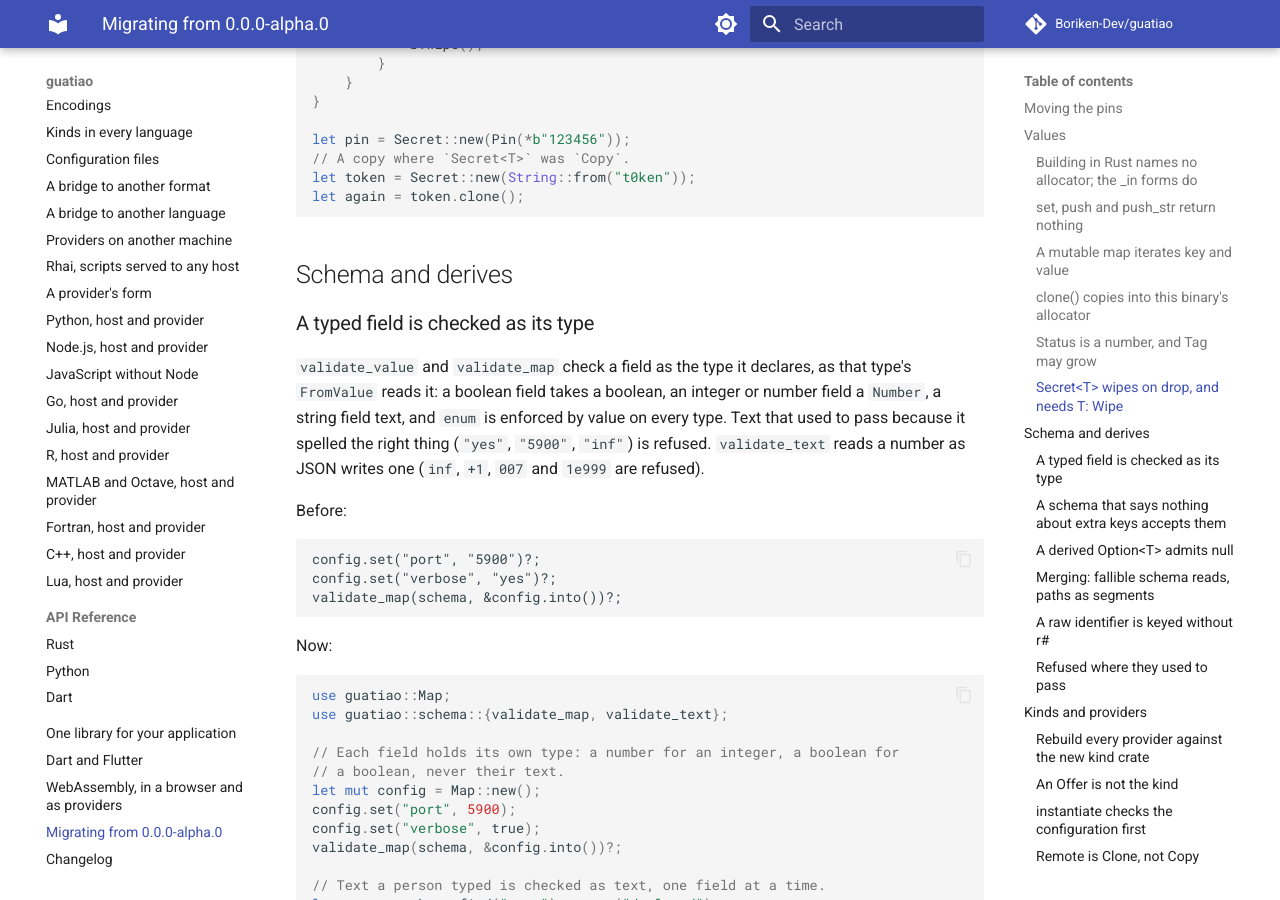
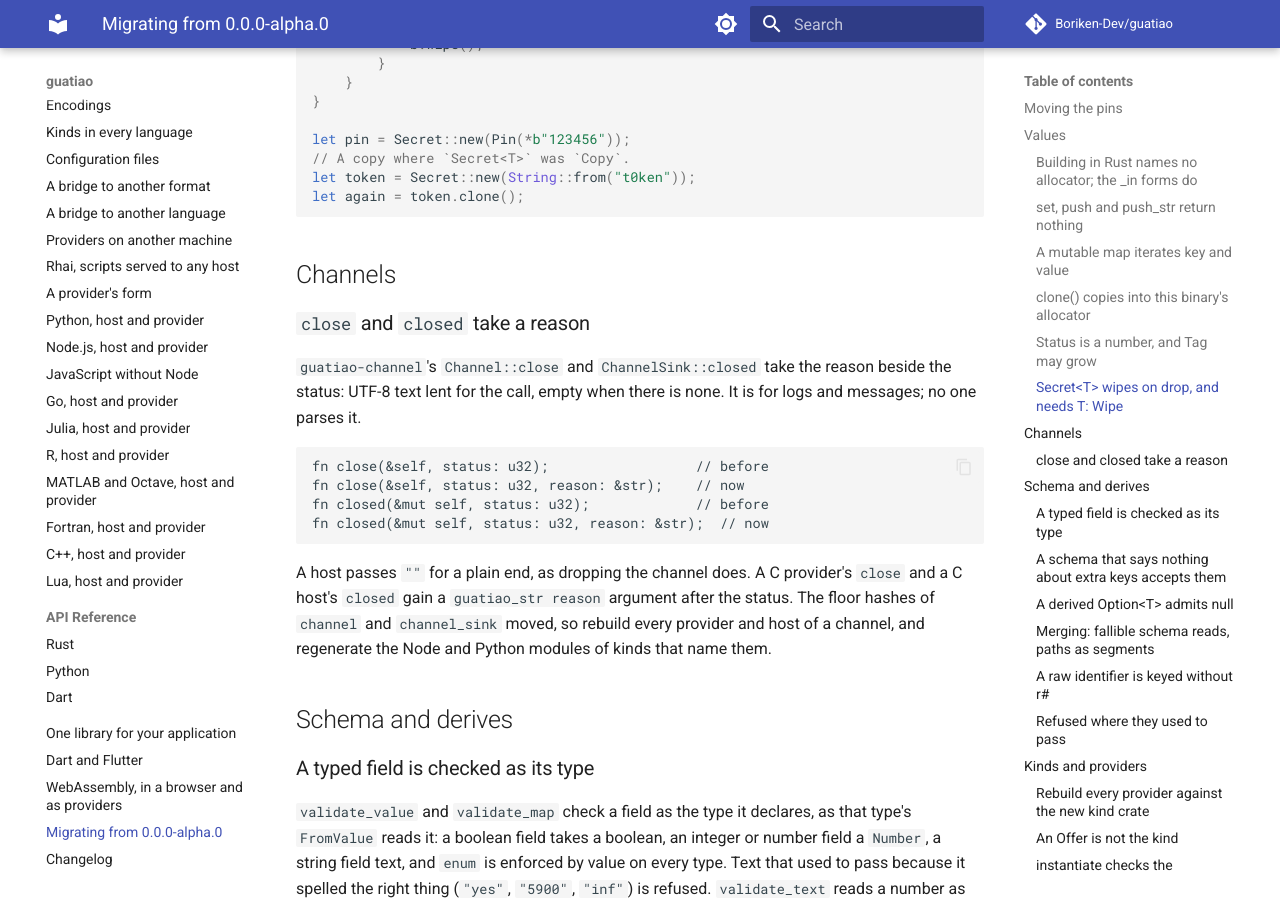
Before and after one commit to Boriken-Dev/guatiao, an MkDocs documentation site: the page built from docs/migrating.md, in a window 1280 px wide and 900 px high, scrolled down 4071 px. Built offline with MkDocs 1.6.1 and Material for MkDocs 9.7.7, drawn with Linux system fonts in a browser that asks for light colours; comment, search, counter and statistics services are not loaded.

Commit message:
docs: the reason on close and closed, and the Python raise rule, in the changelog and migration page

````diff
--- a/docs/migrating.md
+++ b/docs/migrating.md
@@ -212,6 +212,27 @@
 let token = Secret::new(String::from("t0ken"));
 let again = token.clone();
 ```
+
+## Channels
+
+### `close` and `closed` take a reason
+
+`guatiao-channel`'s `Channel::close` and `ChannelSink::closed` take the
+reason beside the status: UTF-8 text lent for the call, empty when there
+is none. It is for logs and messages; no one parses it.
+
+```text
+fn close(&self, status: u32);                  // before
+fn close(&self, status: u32, reason: &str);    // now
+fn closed(&mut self, status: u32);             // before
+fn closed(&mut self, status: u32, reason: &str);  // now
+```
+
+A host passes `""` for a plain end, as dropping the channel does. A C
+provider's `close` and a C host's `closed` gain a `guatiao_str reason`
+argument after the status. The floor hashes of `channel` and
+`channel_sink` moved, so rebuild every provider and host of a channel,
+and regenerate the Node and Python modules of kinds that name them.
 
 ## Schema and derives
 
````
Also changed, not shown: CHANGELOG.md (+17 -0 lines).
